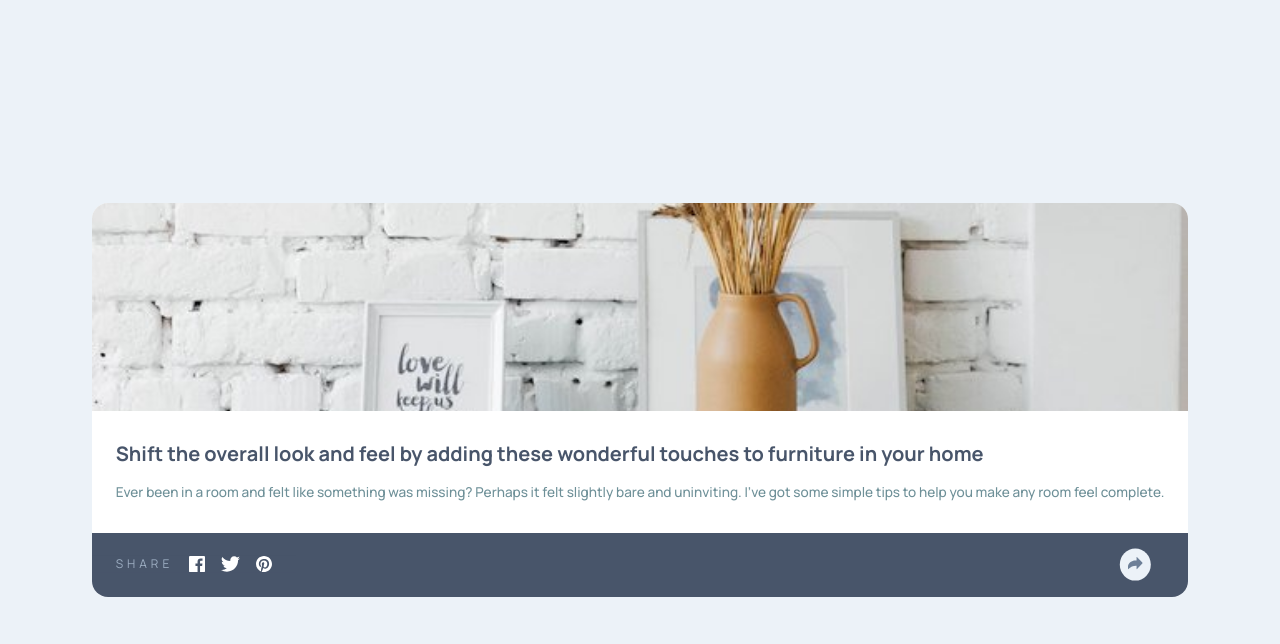
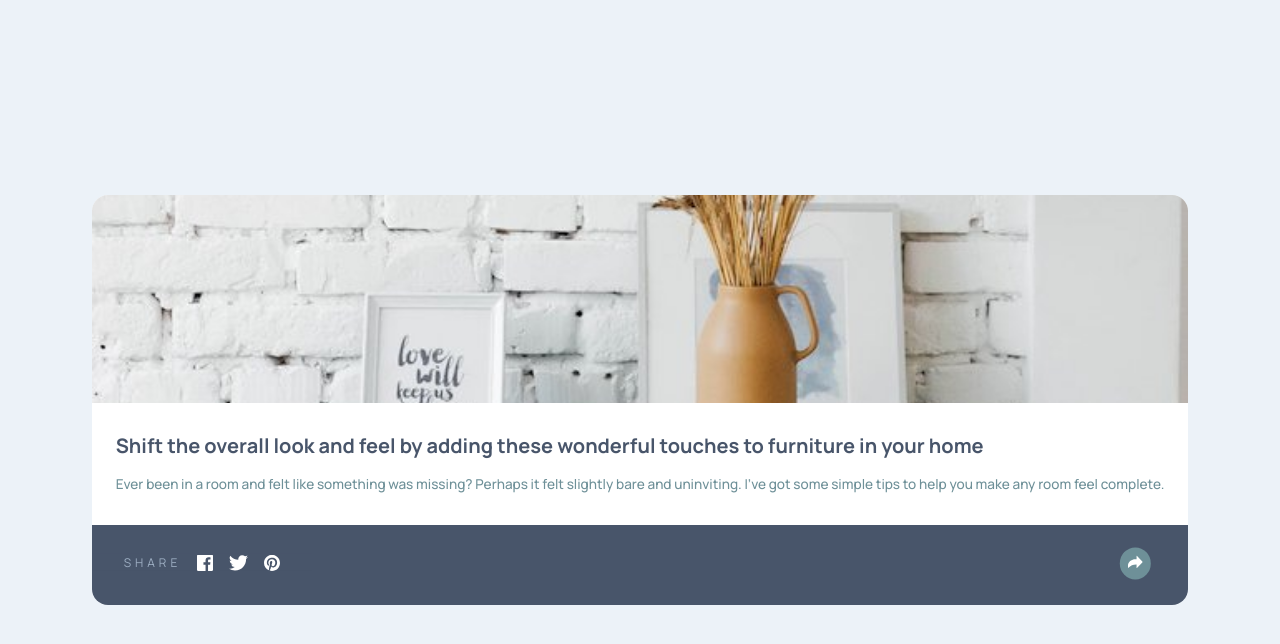
Before and after one commit to Acemeistre/FEM_Article-preview-component, a plain HTML site: page index.html in a window 1280 px wide. Both pictures are taken after a click on the button "view social media links". Drawn offline with Linux system fonts and the light colour scheme.

Commit message:
Fix .share-bar active's min-height and .share-btn positioning

```diff
--- a/styles.css
+++ b/styles.css
@@ -74,6 +74,10 @@ article {
     position: relative;
 }
 
+.share-btn {
+    transform: translate(-35%, -35%)
+}
+
 .author {
     display: grid;
     grid-template-columns: auto 1fr;
@@ -119,7 +123,6 @@ time {
 .social-media img {
     height: var(--spacing-200);
     padding: var(--spacing-100);
-
 }
 
 .share-text {
@@ -132,14 +135,22 @@ time {
 
 .share-bar:has(.share-btn[aria-expanded="true"]) {
     background-color: var(--color-grey-900);
-    min-height: var(--spacing-800);
+    min-height: 5rem;
     margin: 0 -1.5rem -1.5rem;
     border-radius: 0 0 1rem 1rem;
 
 }
 
 .share-btn[aria-expanded="true"] {
-    transform: translate(-120%, -70%)
+    transform: translate(-120%, -80%)
+}
+
+.share-btn[aria-expanded="true"] {
+    background-color: var(--color-grey-500);
+}
+
+.share-btn[aria-expanded="true"] img {
+    filter: brightness(0) invert(1);
 }
 
 .share-bar:has(.share-btn[aria-expanded="false"]) .social-media {
@@ -154,9 +165,9 @@ time {
     display: flex;
     background-color: var(--color-grey-900);
     align-items: center;
-    padding: 0 var(--spacing-300);
+    padding: 0 var(--spacing-400);
     gap: 1rem;
-    transform: translateY(130%);
+    transform: translateY(170%);
 }
 
 button {
```
